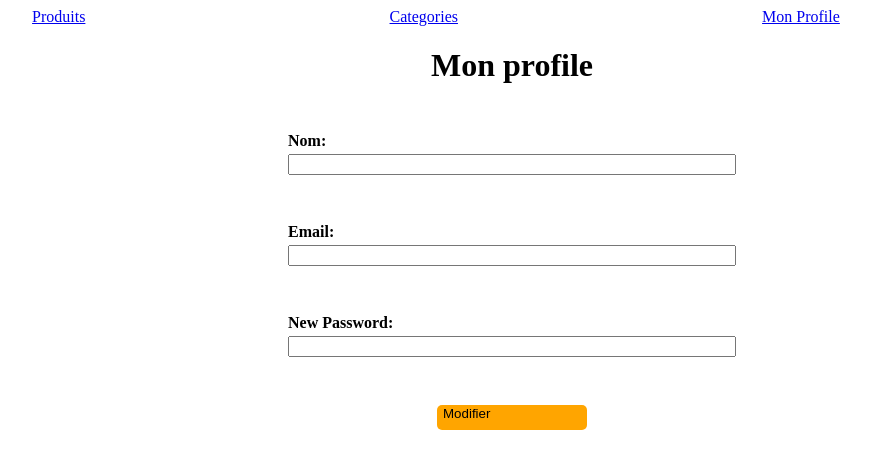
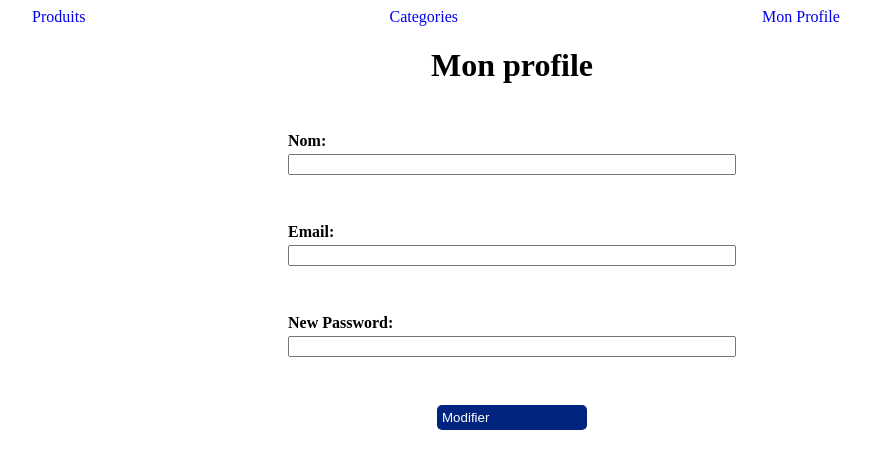
Before and after one commit to SalahTazoukanit/vueJs-app-laravel, a Vue app: page /profile in a window 1280 px wide. Shown: the top 468 px of the page, without its empty margins (128-998 px from the left). Built offline with nearby package versions, Linux system fonts and the light colour scheme; no server answers; sample sign-in values are in the browser's storage.

Commit message:
style added

```diff
--- a/src/components/views/categories/Categories.vue
+++ b/src/components/views/categories/Categories.vue
@@ -15,8 +15,8 @@
                 <p>{{ categorie.name }}</p>
                 <p>{{ categorie.description }}</p>
                 <div class="btns">
-                    <router-link style="text-decoration: none;" :to="{path: '/categories/update/'+ categorie.id}"><button>Modifier</button></router-link>
-                    <button @click="deleteCategorie(categorie.id)">Supprimer</button>
+                    <router-link style="text-decoration: none;" :to="{path: '/categories/update/'+ categorie.id}"><button class="btn-edit">Modifier</button></router-link>
+                    <button class="btn-delete" @click="deleteCategorie(categorie.id)">Supprimer</button>
                 </div>
             </div>
 
@@ -85,9 +85,8 @@ header{
 .categories{
     /* display: flex; */
     border-radius: 3px;
-    background-color: black;
-    color: white;
-    padding: 15px;
+    /* background-color: black; */
+    box-shadow: rgba(0, 0, 0, 0.07) 0px 1px 2px, rgba(0, 0, 0, 0.07) 0px 2px 4px, rgba(0, 0, 0, 0.07) 0px 4px 8px, rgba(0, 0, 0, 0.07) 0px 8px 16px, rgba(0, 0, 0, 0.07) 0px 16px 32px, rgba(0, 0, 0, 0.07) 0px 32px 64px;    padding: 15px;
 }
 #store{
     width: 200px;
@@ -99,8 +98,14 @@ header{
 button{
     border: none;
     color:white;
-    background-color: rgb(219, 153, 22);
+    background-color: orange;
     border-radius: 5px;
     padding: 10px;
 }
+.btn-delete{
+    background-color: red;
+}
+.btn-edit{
+    background-color: rgb(0, 36, 128);
+}
 </style>
--- a/src/components/views/products/Products.vue
+++ b/src/components/views/products/Products.vue
@@ -231,6 +231,6 @@ img{
     background-color: green;
 }
 .btn-edit{
-
+    background-color: rgb(0, 36, 128);
 }
 </style>
--- a/src/components/views/user/Profile.vue
+++ b/src/components/views/user/Profile.vue
@@ -1,8 +1,8 @@
 <template>
 <header>
-    <router-link to="/products">Produits</router-link><br>
-    <router-link to="/categories">Categories</router-link><br>
-    <router-link to="/profile">Mon Profile</router-link><br>
+    <router-link style="text-decoration: none;" to="/products">Produits</router-link><br>
+    <router-link style="text-decoration: none;" to="/categories">Categories</router-link><br>
+    <router-link style="text-decoration: none;" to="/profile">Mon Profile</router-link><br>
 </header>
 <h1 style="text-align: center;">Mon profile</h1>
 <div class="container">
@@ -19,7 +19,7 @@
             <label for="password">New Password: </label>
             <input type="password" id="password" v-model="user.password" required>
         </div>
-        <div><button type="submit">Modifier</button></div>
+        <div><button class="btn-edit" type="submit">Modifier</button></div>
     </form>
 </div>
 </template>
@@ -113,8 +113,14 @@ button{
     display: flex;
     background-color: orange;
     border: none;
-    border-radius: 5px;
+    border-radius:5px;
+    padding: 5px;
     width: 150px;
     height: 25px;
 }
+.btn-edit{
+    color: white;
+    background-color: rgb(0, 36, 128);
+    text-align: center;
+}
 </style>
```
